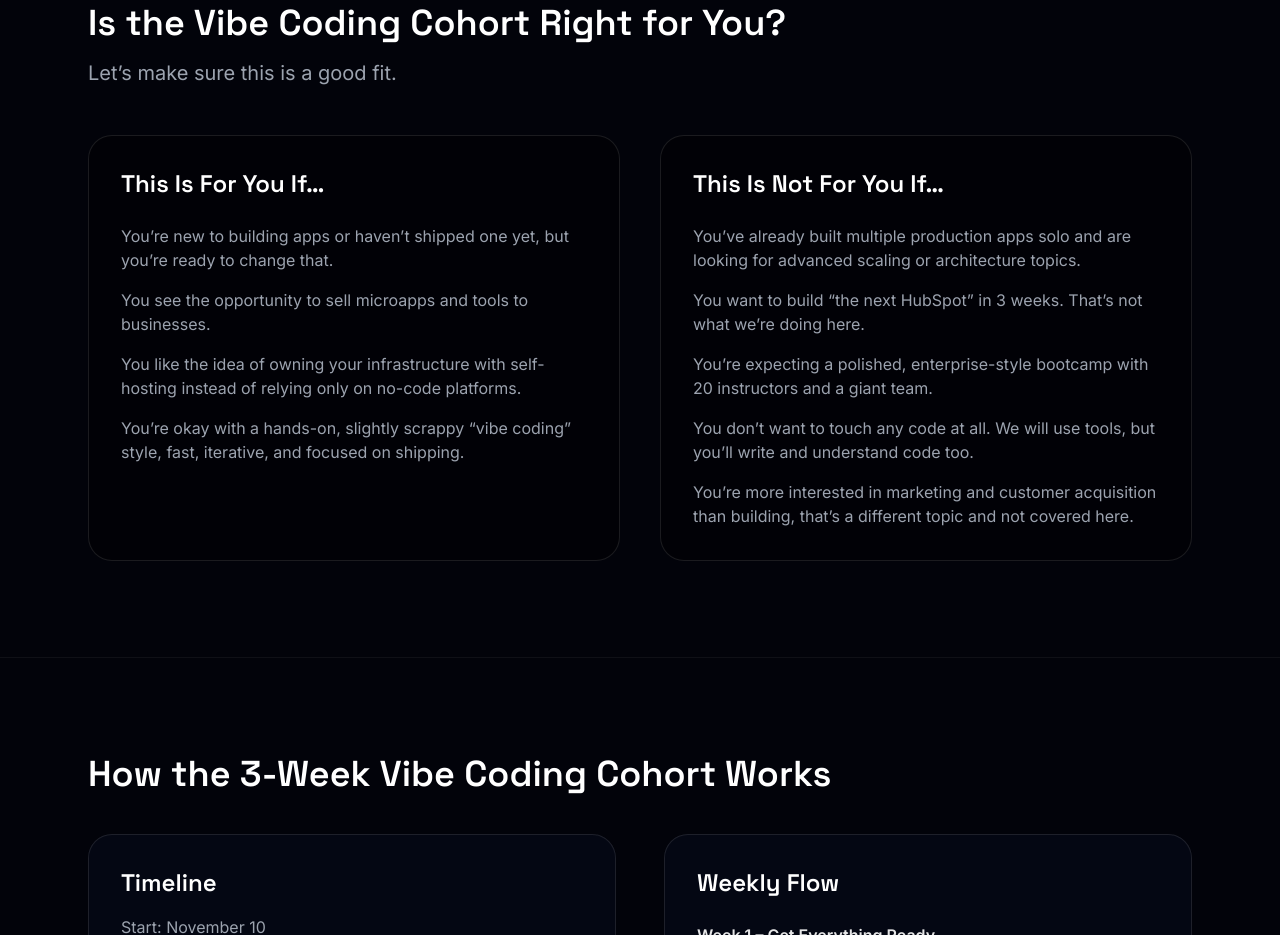
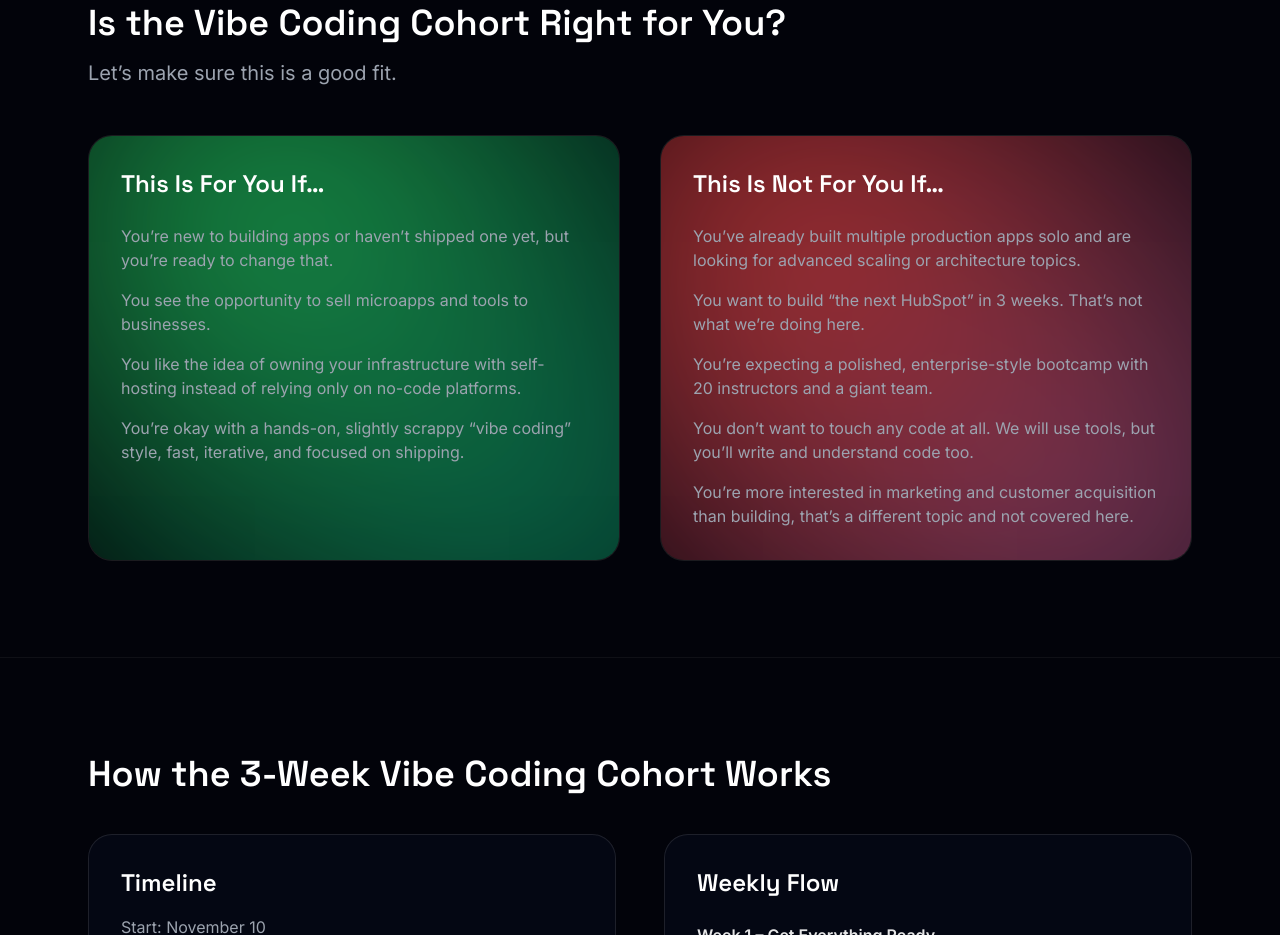
Before and after one commit to hcthisen/cohort-salespage, a plain HTML site: page index.html in a window 1280 px wide. Shown: the part 3569-4504 px from the top of the page. Drawn offline with nearby package versions, Linux system fonts and the light colour scheme.

Commit message:
Add highlight glows to fit section cards

```diff
--- a/index.html
+++ b/index.html
@@ -80,6 +80,33 @@
     .glow-panel > * {
       position: relative;
       z-index: 1;
+    }
+    .fit-card {
+      position: relative;
+      z-index: 0;
+      isolation: isolate;
+      overflow: hidden;
+    }
+    .fit-card::before {
+      content: '';
+      position: absolute;
+      inset: -35%;
+      z-index: -1;
+      opacity: 0.85;
+      filter: blur(90px);
+      transition: opacity 0.4s ease, transform 0.4s ease;
+    }
+    .fit-card--green::before {
+      background: radial-gradient(circle at 40% 30%, rgba(34, 197, 94, 0.85), transparent 60%),
+                  radial-gradient(circle at 70% 70%, rgba(16, 185, 129, 0.6), transparent 70%);
+    }
+    .fit-card--red::before {
+      background: radial-gradient(circle at 35% 35%, rgba(239, 68, 68, 0.8), transparent 60%),
+                  radial-gradient(circle at 65% 70%, rgba(244, 114, 182, 0.55), transparent 70%);
+    }
+    .fit-card:hover::before {
+      opacity: 1;
+      transform: scale(1.05);
     }
     .bg-white\/5 {
       background-color: rgba(255, 255, 255, 0.12) !important;
@@ -275,7 +302,7 @@
             <p class="mt-4 text-muted text-lg">Let’s make sure this is a good fit.</p>
           </header>
           <div class="mt-12 grid md:grid-cols-2 gap-10">
-            <div class="border border-white/10 bg-black/40 rounded-3xl p-8 hover:border-accent/60 transition">
+            <div class="fit-card fit-card--green border border-white/10 bg-black/40 rounded-3xl p-8 hover:border-accent/60 transition">
               <h3 class="font-heading text-2xl font-semibold">This Is For You If…</h3>
               <ul class="mt-6 space-y-4 text-muted">
                 <li>You’re new to building apps or haven’t shipped one yet, but you’re ready to change that.</li>
@@ -284,7 +311,7 @@
                 <li>You’re okay with a hands-on, slightly scrappy “vibe coding” style, fast, iterative, and focused on shipping.</li>
               </ul>
             </div>
-            <div class="border border-white/10 bg-black/40 rounded-3xl p-8 hover:border-accent/60 transition">
+            <div class="fit-card fit-card--red border border-white/10 bg-black/40 rounded-3xl p-8 hover:border-accent/60 transition">
               <h3 class="font-heading text-2xl font-semibold">This Is Not For You If…</h3>
               <ul class="mt-6 space-y-4 text-muted">
                 <li>You’ve already built multiple production apps solo and are looking for advanced scaling or architecture topics.</li>
```
